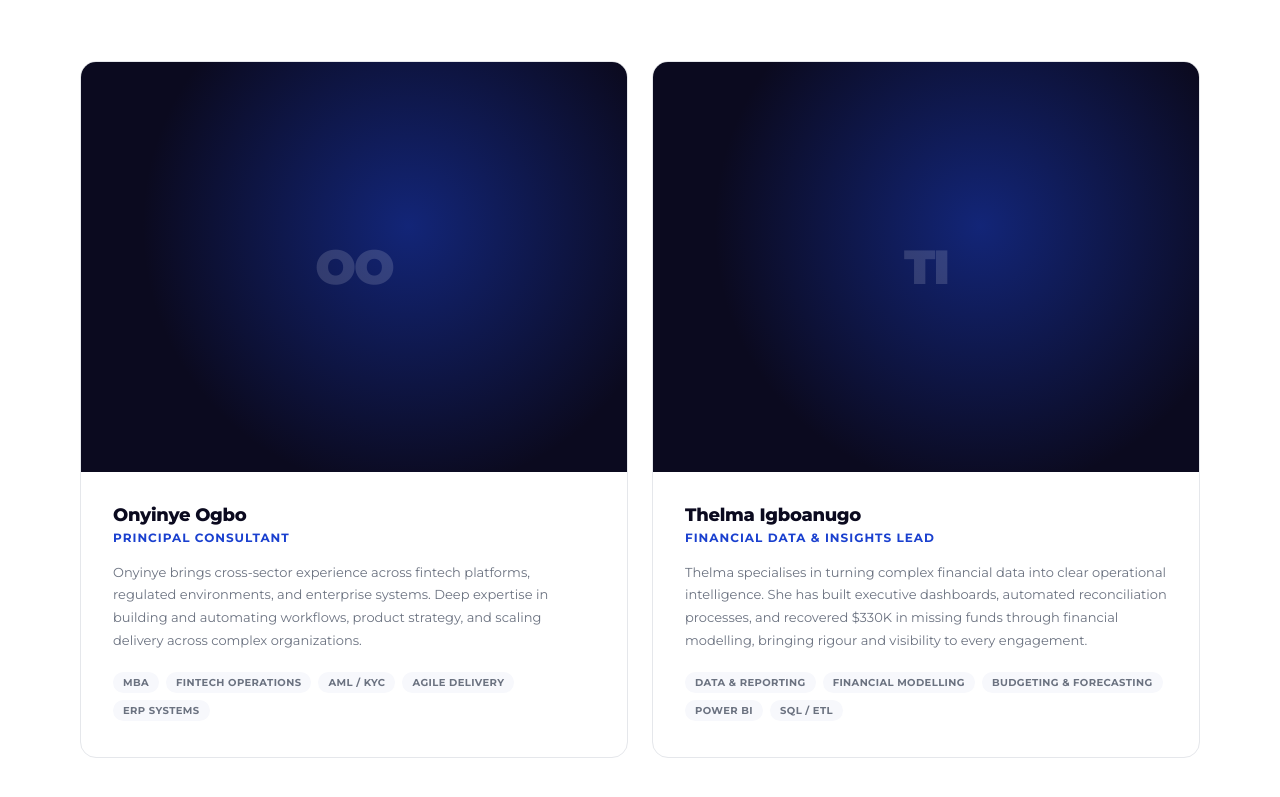
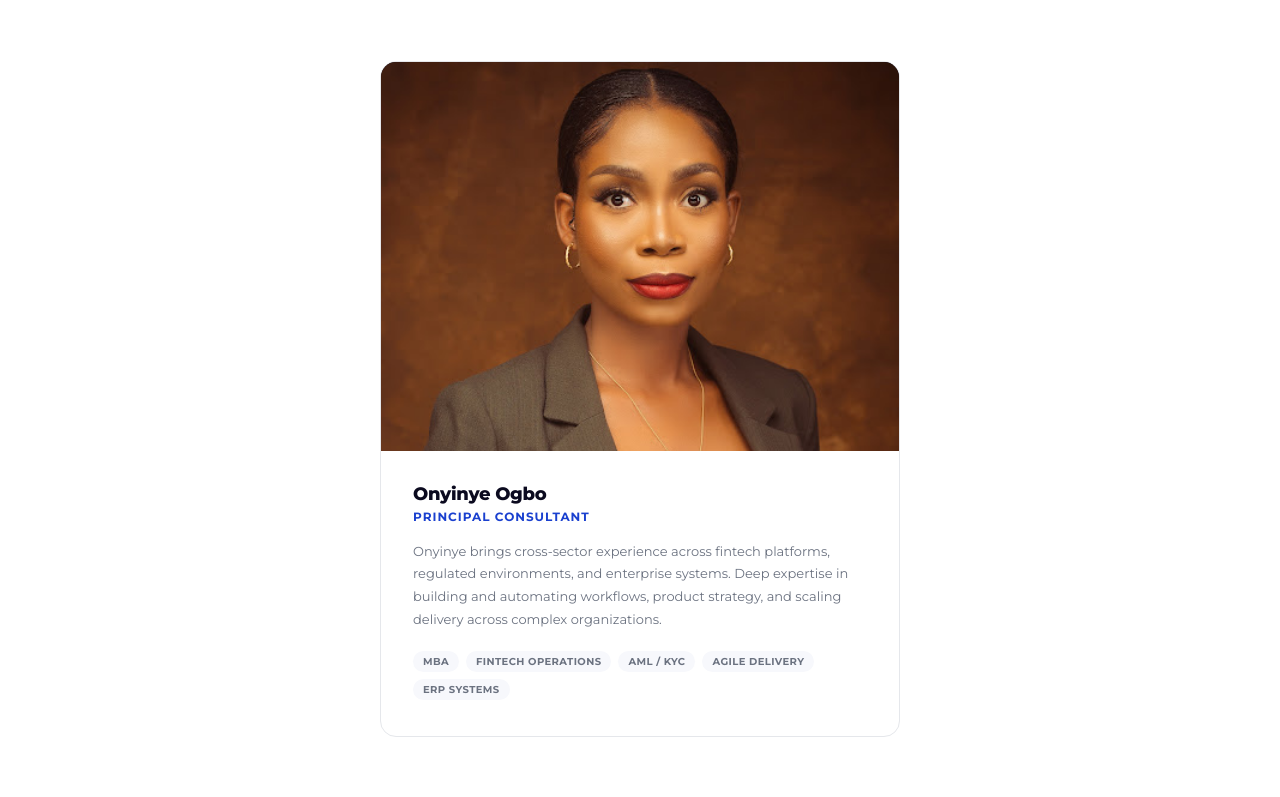
Before and after one commit to ogboonyi/Kubforte-Website-First-Draft, a plain HTML site: page index.html in a window 1280 px wide. Shown: the part 5162-5959 px from the top of the page. Drawn offline with Linux system fonts and the light colour scheme.

Commit message:
Add headshot and remove Thelma's team section

```diff
--- a/index.html
+++ b/index.html
@@ -749,8 +749,9 @@
     }
     .team-grid {
       display: grid;
-      grid-template-columns: 1fr 1fr;
+      grid-template-columns: minmax(0, 520px);
       gap: 24px;
+      justify-content: center;
     }
     .team-card {
       border: 1px solid var(--border);
@@ -774,19 +775,13 @@
       position: relative;
       overflow: hidden;
     }
-    .team-photo::before {
-      content: '';
+    .team-photo img {
+      width: 100%;
+      height: 100%;
+      object-fit: cover;
+      object-position: center top;
       position: absolute;
       inset: 0;
-      background: radial-gradient(circle at 60% 40%, rgba(26,64,207,.5) 0%, transparent 65%);
-    }
-    .team-initials {
-      font-size: 48px;
-      font-weight: 900;
-      color: rgba(255,255,255,.15);
-      letter-spacing: -2px;
-      position: relative;
-      z-index: 1;
     }
     .team-info { padding: 32px 32px 36px; display: flex; flex-direction: column; flex: 1; }
     .team-bio { flex: 1; }
@@ -1258,7 +1253,7 @@
 
     <div class="team-card">
       <div class="team-photo">
-        <span class="team-initials">OO</span>
+        <img src="Headshot.jpg" alt="Onyinye Ogbo" />
       </div>
       <div class="team-info">
         <h3 class="team-name">Onyinye Ogbo</h3>
@@ -1270,24 +1265,6 @@
           <span class="team-tag">AML / KYC</span>
           <span class="team-tag">Agile Delivery</span>
           <span class="team-tag">ERP Systems</span>
-        </div>
-      </div>
-    </div>
-
-    <div class="team-card">
-      <div class="team-photo">
-        <span class="team-initials">TI</span>
-      </div>
-      <div class="team-info">
-        <h3 class="team-name">Thelma Igboanugo</h3>
-        <p class="team-title">Financial Data &amp; Insights Lead</p>
-        <p class="team-bio">Thelma specialises in turning complex financial data into clear operational intelligence. She has built executive dashboards, automated reconciliation processes, and recovered $330K in missing funds through financial modelling, bringing rigour and visibility to every engagement.</p>
-        <div class="team-tags">
-          <span class="team-tag">Data &amp; Reporting</span>
-          <span class="team-tag">Financial Modelling</span>
-          <span class="team-tag">Budgeting &amp; Forecasting</span>
-          <span class="team-tag">Power BI</span>
-          <span class="team-tag">SQL / ETL</span>
         </div>
       </div>
     </div>
```
Also changed, not shown: Headshot.jpg (added).
